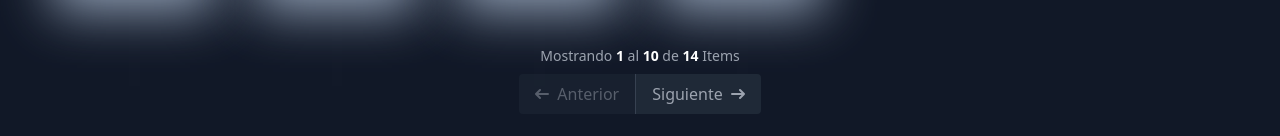
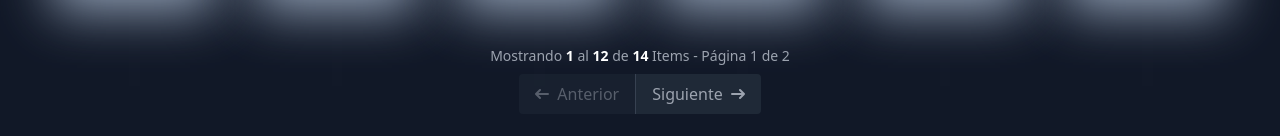
Before and after one commit to ArkanHELLCL/prueba-tecnica-01, a React (Vite) app: page / in a window 1280 px wide. Shown: the part 937-1073 px from the top of the page. Built offline with nearby package versions, Linux system fonts and the light colour scheme.

Commit message:
Se agregó número de página

```diff
--- a/src/components/Filters.jsx
+++ b/src/components/Filters.jsx
@@ -100,7 +100,7 @@ export function Filters () {
                     id={pageSizeFilterid}
                     onChange={handelChangepageSize()}
                     min={1}
-                    max={10}
+                    max={12}
                     step={1}
                     value={filters.pageSize}
                 />
--- a/src/components/Pagination.jsx
+++ b/src/components/Pagination.jsx
@@ -31,7 +31,7 @@ export function Pagination(){
         <section className='pb-20'>
             <div className="flex flex-col items-center pt-12">
                 <span className="text-sm text-gray-700 dark:text-gray-400">
-                    Mostrando <span className="font-semibold text-gray-900 dark:text-white">{isFirstPage ? 1 :  (parseInt(filters.pageSize) * parseInt(filters.page)  + 1) - filters.pageSize}</span> al <span className="font-semibold text-gray-900 dark:text-white">{isLastPage ? itemsTotal : filters.page*filters.pageSize}</span> de <span className="font-semibold text-gray-900 dark:text-white">{itemsTotal}</span> Items
+                    Mostrando <span className="font-semibold text-gray-900 dark:text-white">{isFirstPage ? 1 :  (parseInt(filters.pageSize) * parseInt(filters.page)  + 1) - filters.pageSize}</span> al <span className="font-semibold text-gray-900 dark:text-white">{isLastPage ? itemsTotal : filters.page*filters.pageSize}</span> de <span className="font-semibold text-gray-900 dark:text-white">{itemsTotal}</span> Items - Página {filters.page} de {totalPages}
                 </span>
                 <div className="inline-flex mt-2 xs:mt-0">
                     <button disabled={isFirstPage} className={`${isFirstPage ? 'pointer-events-none opacity-50' : ''} flex items-center justify-center px-4 h-10 text-base font-medium text-white bg-gray-800 rounded-l hover:bg-gray-900 dark:bg-gray-800 dark:border-gray-700 dark:text-gray-400 dark:hover:bg-gray-700 dark:hover:text-white`} onClick={handelPrevPage()}>
--- a/src/context/filters.jsx
+++ b/src/context/filters.jsx
@@ -6,7 +6,7 @@ export const FiltersContext = createContext();
 export function FiltersProvider({ children }) {
     const [filters, setFilters] = useState({
         page: 1,
-        pageSize: 10,
+        pageSize: 12,
         genre:'all',
         author:'all',
         year:1800,
```
